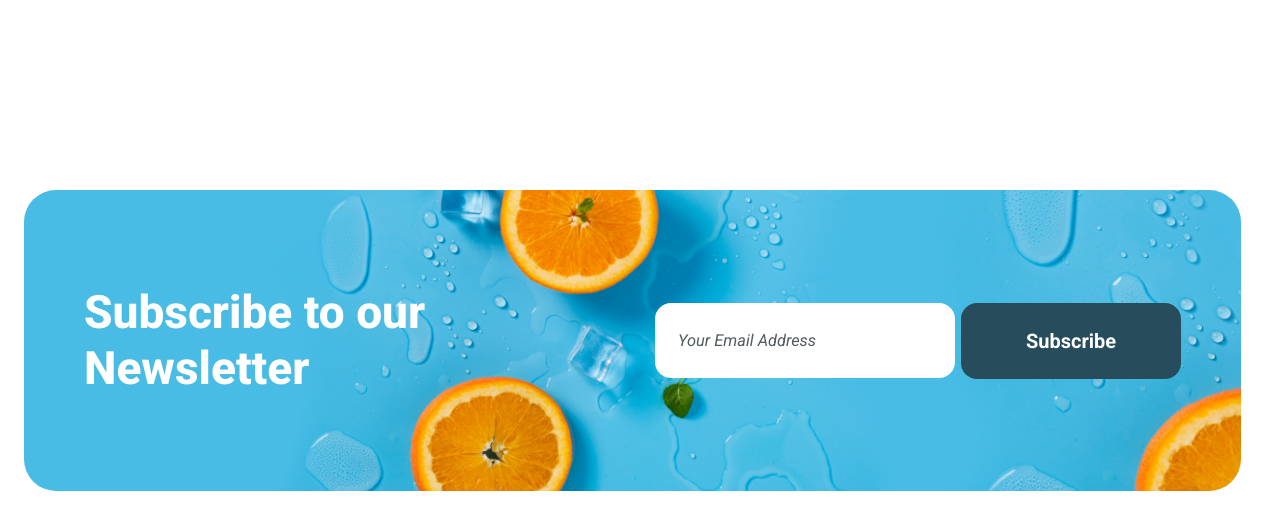
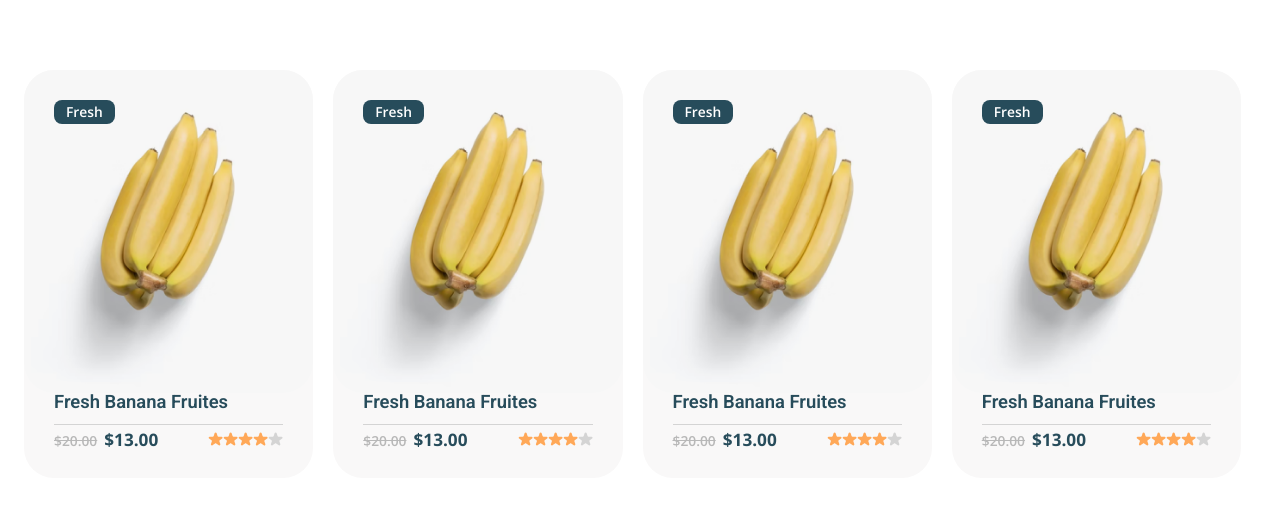
Before and after one commit to RusikHunter/Organick, a React (Vite) app in the folder frontend/: page /shop in a window 1280 px wide. Shown: the part 598-1126 px from the top of the page. Built offline with nearby package versions, Linux system fonts and the light colour scheme.

Commit message:
feat(products): write SCSS styles for ProductsWrap and ProductCard components

```diff
--- a/frontend/src/components/ProductCard/ProductCard.scss
+++ b/frontend/src/components/ProductCard/ProductCard.scss
@@ -0,0 +1,88 @@
+@use "../../styles/index" as *;
+
+.product-card {
+    display: flex;
+    flex-direction: column;
+    width: calc(25% - 15px);
+    border-radius: 30px;
+    background-color: var(--color-lightgray);
+    position: relative;
+    transition: transform var(--transition);
+
+    @include desktop-screen {
+
+        &:hover,
+        &:focus-visible {
+            transform: scale(1.03);
+        }
+    }
+
+    @include touch-screen {
+
+        &:hover,
+        &:focus-visible {
+            transform: none;
+        }
+    }
+
+    &__category {
+        position: absolute;
+        top: 30px;
+        left: 30px;
+        @include fluid-text(15, 12);
+        @include font(var(--second-family), 600, 1);
+        color: var(--color-white);
+        padding: 5px 12px;
+        background-color: var(--color-blue);
+        border-radius: 8px;
+        z-index: 9;
+    }
+
+    &__image {
+        filter: brightness(97%);
+        border-radius: 30px;
+    }
+
+    &__title {
+        @include fluid-text(20, 16);
+        @include font(var(--font-family), 600, 1);
+        color: var(--color-blue);
+        padding-inline: 30px;
+    }
+
+    &__price-wrap {
+        display: flex;
+        margin-inline: 30px;
+        padding-bottom: 30px;
+        margin-top: 12px;
+        border-top: var(--border-default);
+        padding-top: 6px;
+        align-items: end;
+    }
+
+    &__price {
+        @include fluid-text(18, 16);
+        @include font(var(--second-family), 700, 1);
+        color: var(--color-blue);
+    }
+
+    &__price--sale {
+        @include fluid-text(15, 12);
+        @include font(var(--second-family), 600, 1);
+        color: #B8B8B8;
+        margin-right: 7px;
+    }
+
+    &__rate {
+        position: relative;
+        top: -2px;
+        color: var(--color-orange);
+        display: flex;
+        justify-content: end;
+        flex: 1;
+
+        & svg.product-card__star--empty {
+            color: var(--color-gray);
+        }
+    }
+}
--- a/frontend/src/components/ProductCard/ProductCard.tsx
+++ b/frontend/src/components/ProductCard/ProductCard.tsx
@@ -1,9 +1,10 @@
 import "./ProductCard.scss"
 import TEMP from "../../images/images/TEMP-BANANA.png"
+import { Link } from "react-router-dom"
 
 function ProductCard() {
     return (
-        <article className="product-card">
+        <Link to={`/shop/${0}`} className="product-card">
             <span className="product-card__category">Fresh</span>
 
             <img src={TEMP} alt="Fresh Banana" className="product-card__image" width={336} height={375} />
@@ -11,7 +12,7 @@ function ProductCard() {
             <h6 className="product-card__title">Fresh Banana Fruites</h6>
 
             <div className="product-card__price-wrap">
-                <span className="product-card__price--sale">$20.00</span>
+                <span className="product-card__price--sale"><s>$20.00</s></span>
 
                 <span className="product-card__price">$13.00</span>
 
@@ -32,12 +33,12 @@ function ProductCard() {
                         <path d="M6.67806 1.09367C6.98566 0.189974 8.26378 0.189977 8.57138 1.09367L9.5549 3.98313C9.69285 4.3884 10.0735 4.66091 10.5016 4.66091H13.5818C14.5617 4.66091 14.9569 5.92416 14.1517 6.48263L11.7409 8.15456C11.3741 8.40901 11.2203 8.87584 11.3642 9.29851L12.3036 12.0586C12.6145 12.9718 11.5798 13.7523 10.7871 13.2025L8.19462 11.4046C7.85187 11.1668 7.39758 11.1668 7.05483 11.4046L4.46235 13.2025C3.66969 13.7523 2.63496 12.9718 2.9458 12.0586L3.88528 9.29851C4.02915 8.87584 3.87539 8.40901 3.50851 8.15456L1.09777 6.48263C0.292535 5.92416 0.687722 4.66091 1.66767 4.66091H4.74788C5.17598 4.66091 5.55659 4.3884 5.69454 3.98313L6.67806 1.09367Z" fill="#FFA858" />
                     </svg>
 
-                    <svg width="15" height="14" viewBox="0 0 15 14" fill="none" xmlns="http://www.w3.org/2000/svg">
+                    <svg className="product-card__star--empty" width="15" height="14" viewBox="0 0 15 14" fill="none" xmlns="http://www.w3.org/2000/svg">
                         <path d="M6.67806 1.09367C6.98566 0.189974 8.26378 0.189977 8.57138 1.09367L9.5549 3.98313C9.69285 4.3884 10.0735 4.66091 10.5016 4.66091H13.5818C14.5617 4.66091 14.9569 5.92416 14.1517 6.48263L11.7409 8.15456C11.3741 8.40901 11.2203 8.87584 11.3642 9.29851L12.3036 12.0586C12.6145 12.9718 11.5798 13.7523 10.7871 13.2025L8.19462 11.4046C7.85187 11.1668 7.39758 11.1668 7.05483 11.4046L4.46235 13.2025C3.66969 13.7523 2.63496 12.9718 2.9458 12.0586L3.88528 9.29851C4.02915 8.87584 3.87539 8.40901 3.50851 8.15456L1.09777 6.48263C0.292535 5.92416 0.687722 4.66091 1.66767 4.66091H4.74788C5.17598 4.66091 5.55659 4.3884 5.69454 3.98313L6.67806 1.09367Z" fill="#FFA858" />
                     </svg>
                 </div>
             </div>
-        </article>
+        </Link>
     )
 }
 
--- a/frontend/src/components/ProductsWrap/ProductsWrap.scss
+++ b/frontend/src/components/ProductsWrap/ProductsWrap.scss
@@ -0,0 +1,5 @@
+.products-wrap {
+    display: flex;
+    flex-wrap: wrap;
+    gap: 20px;
+}
--- a/frontend/src/components/ProductsWrap/ProductsWrap.tsx
+++ b/frontend/src/components/ProductsWrap/ProductsWrap.tsx
@@ -1,9 +1,13 @@
 import "./ProductsWrap.scss"
+import ProductCard from "../ProductCard/ProductCard"
 
 function ProductsWrap() {
     return (
         <article className="products-wrap">
-
+            <ProductCard />
+            <ProductCard />
+            <ProductCard />
+            <ProductCard />
         </article>
     )
 }
```
